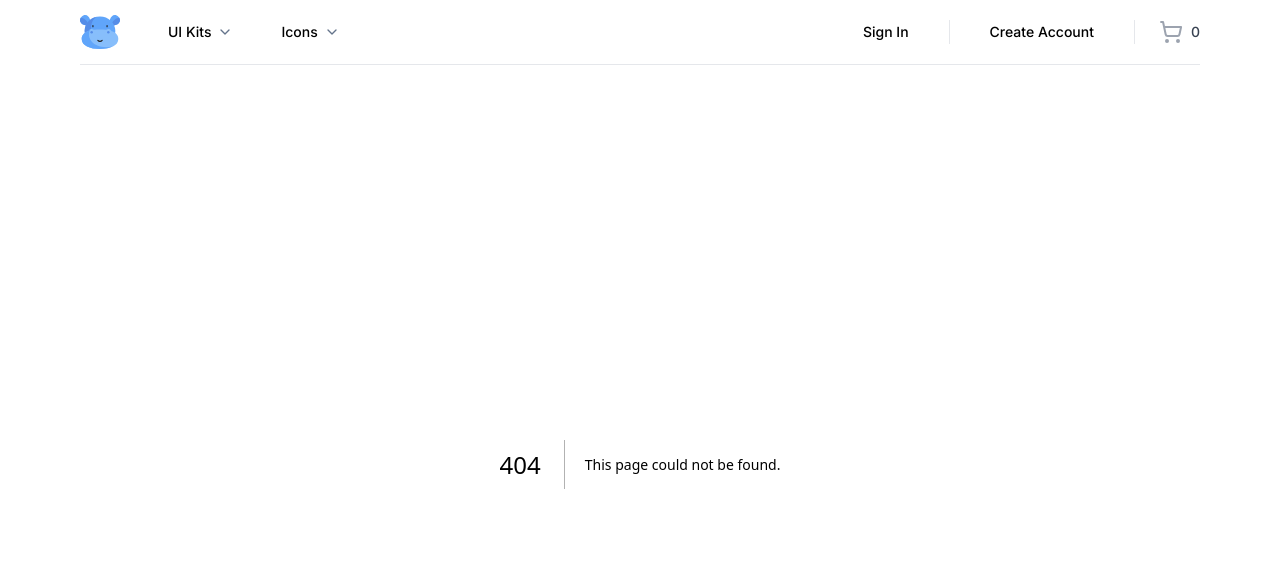
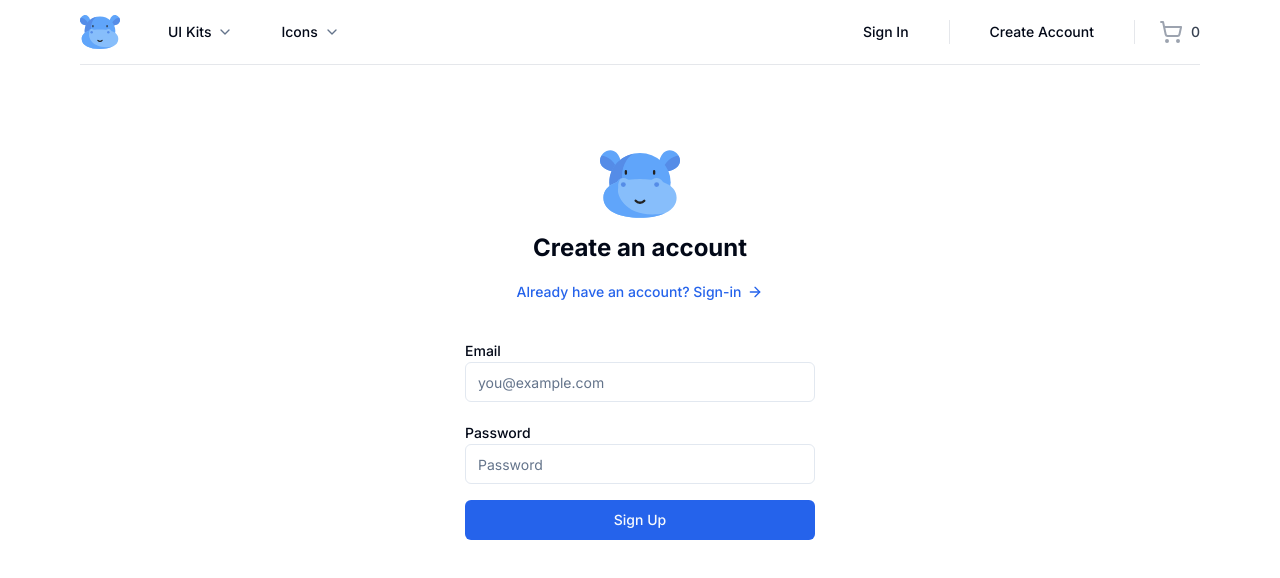
Before and after one commit to estuhub/digital-hippo, a Next.js app: page /sign-up in a window 1280 px wide. Before the commit this address had no page. Shown: the top 578 px of the page. Built offline with nearby package versions, Linux system fonts and the light colour scheme.

Commit message:
create SignUp component structure

```diff
--- a/package.json
+++ b/package.json
@@ -13,6 +13,7 @@
     "@payloadcms/db-mongodb": "^1.3.1",
     "@payloadcms/richtext-slate": "^1.3.1",
     "@radix-ui/react-dialog": "^1.0.5",
+    "@radix-ui/react-label": "^2.0.2",
     "@radix-ui/react-separator": "^1.0.3",
     "@radix-ui/react-slot": "^1.0.2",
     "class-variance-authority": "^0.7.0",
--- /dev/null
+++ b/src/app/(auth)/sign-up/page.tsx
@@ -0,0 +1,57 @@
+"use client";
+
+import { Icons } from "@/components/Icons";
+import { Button, buttonVariants } from "@/components/ui/button";
+import { Input } from "@/components/ui/input";
+import { Label } from "@/components/ui/label";
+import { cn } from "@/lib/utils";
+import { ArrowRight } from "lucide-react";
+import Link from "next/link";
+
+const Signup = () => {
+  return (
+    <>
+      <div className="container relative flex pt-20 flex-col items-center justify-center lg:px-0">
+        <div className="mx-auto flex w-full flex-col justify-center space-y-6 sm:w-[350px]">
+          <div className="flex flex-col items-center space-y-2 text-center">
+            <Icons.logo className="h-20 w-20" />
+            <h1 className="text-2xl font-bold">Create an account</h1>
+            <Link
+              href="/sign-in"
+              className={buttonVariants({
+                variant: "link",
+                className: "gap-1.5",
+              })}
+            >
+              Already have an account? Sign-in
+              <ArrowRight className="h-4 w-4" />
+            </Link>
+          </div>
+          <div className="grid gap-6">
+            <form>
+              <div className="grid gap-2">
+                <div className="grid gap-1 py-2">
+                  <Label htmlFor="email">Email</Label>
+                  <Input
+                    className={cn("focus-visible:ring-red-500")}
+                    placeholder="you@example.com"
+                  />
+                </div>
+                <div className="grid gap-1 py-2">
+                  <Label htmlFor="password">Password</Label>
+                  <Input
+                    className={cn("focus-visible:ring-red-500")}
+                    placeholder="Password"
+                  />
+                </div>
+                <Button>Sign Up</Button>
+              </div>
+            </form>
+          </div>
+        </div>
+      </div>
+    </>
+  );
+};
+
+export default Signup;
--- /dev/null
+++ b/src/components/ui/input.tsx
@@ -0,0 +1,25 @@
+import * as React from "react"
+
+import { cn } from "@/lib/utils"
+
+export interface InputProps
+  extends React.InputHTMLAttributes<HTMLInputElement> {}
+
+const Input = React.forwardRef<HTMLInputElement, InputProps>(
+  ({ className, type, ...props }, ref) => {
+    return (
+      <input
+        type={type}
+        className={cn(
+          "flex h-10 w-full rounded-md border border-input bg-background px-3 py-2 text-sm ring-offset-background file:border-0 file:bg-transparent file:text-sm file:font-medium placeholder:text-muted-foreground focus-visible:outline-none focus-visible:ring-2 focus-visible:ring-ring focus-visible:ring-offset-2 disabled:cursor-not-allowed disabled:opacity-50",
+          className
+        )}
+        ref={ref}
+        {...props}
+      />
+    )
+  }
+)
+Input.displayName = "Input"
+
+export { Input }
--- /dev/null
+++ b/src/components/ui/label.tsx
@@ -0,0 +1,26 @@
+"use client"
+
+import * as React from "react"
+import * as LabelPrimitive from "@radix-ui/react-label"
+import { cva, type VariantProps } from "class-variance-authority"
+
+import { cn } from "@/lib/utils"
+
+const labelVariants = cva(
+  "text-sm font-medium leading-none peer-disabled:cursor-not-allowed peer-disabled:opacity-70"
+)
+
+const Label = React.forwardRef<
+  React.ElementRef<typeof LabelPrimitive.Root>,
+  React.ComponentPropsWithoutRef<typeof LabelPrimitive.Root> &
+    VariantProps<typeof labelVariants>
+>(({ className, ...props }, ref) => (
+  <LabelPrimitive.Root
+    ref={ref}
+    className={cn(labelVariants(), className)}
+    {...props}
+  />
+))
+Label.displayName = LabelPrimitive.Root.displayName
+
+export { Label }
```
Also changed, not shown: 1 other file (tests, documents, lock files or other folders).
